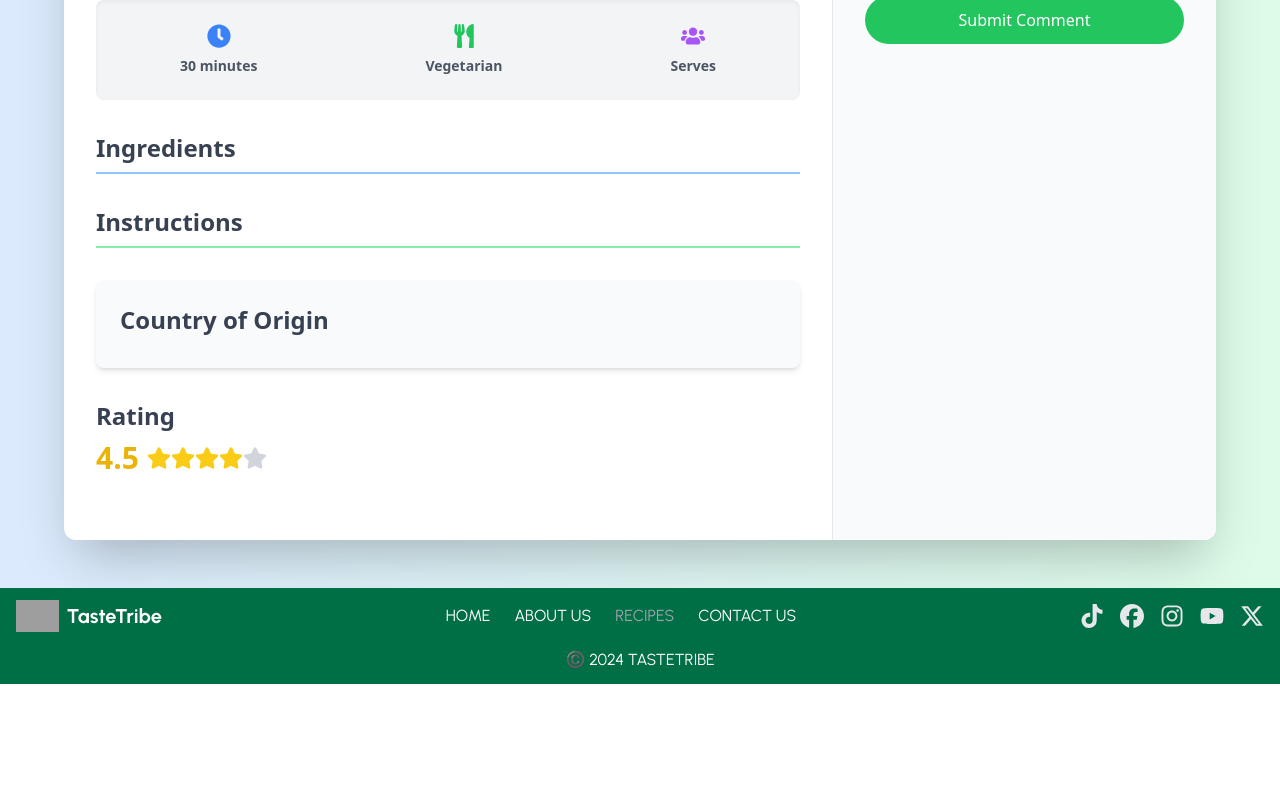
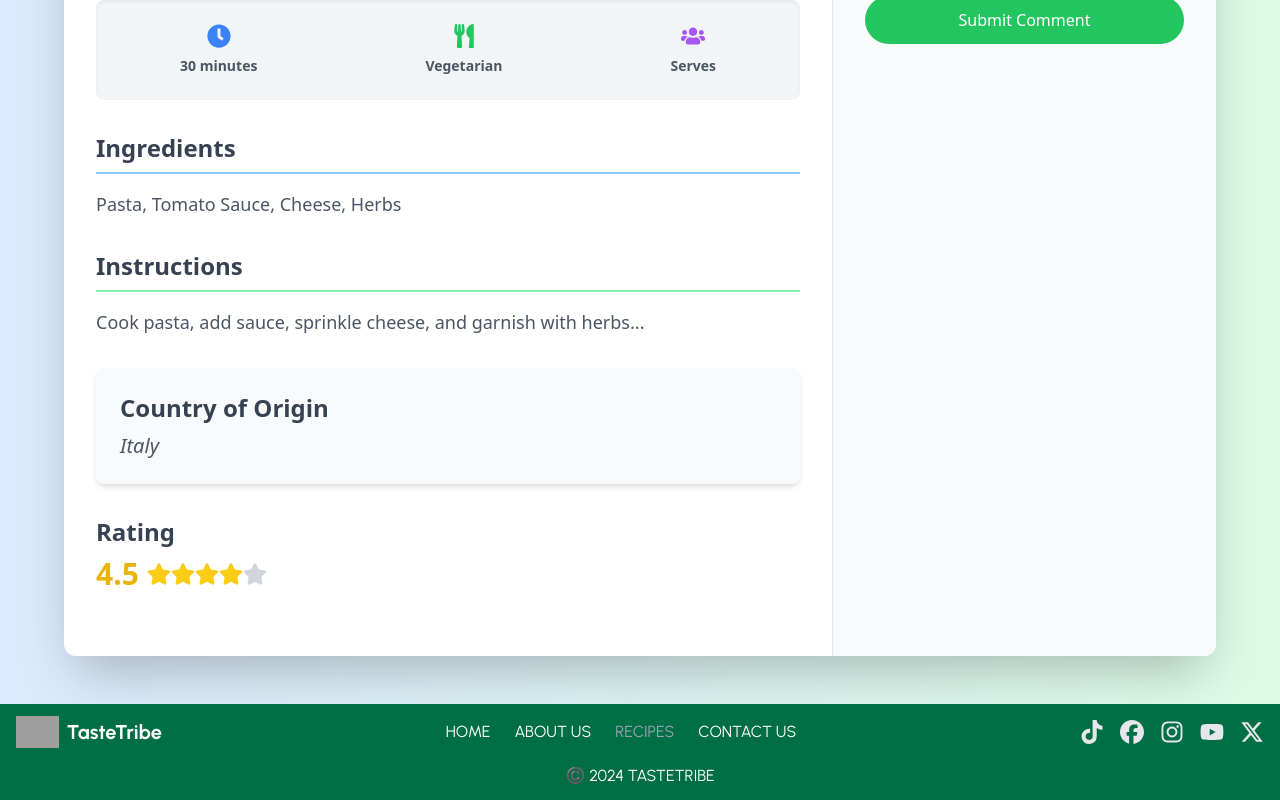
Before and after one commit to Nicolex0/TasteTribe_2.0, a React (Vite) app in the folder client/: page /recipes/1 in a window 1280 px wide. Shown: the part 756-1556 px from the top of the page. Before the commit the page ends 1440 px from the top, so only its background shows below. Built offline with nearby package versions, Linux system fonts and the light colour scheme; data requests are answered from the project's data file; grey boxes are pictures that could not be loaded.

Commit message:
Restructured db.json, Fixes View More button, and refactors RecipeInfo page. Also deletes packagelock.json outside client directory

```diff
--- a/client/db.json
+++ b/client/db.json
@@ -1,4 +1,7 @@
 {
+  "users": [
+
+  ],
 
   "recipes": [
     {
--- a/client/src/pages/RecipeInfo/RecipeInfo.jsx
+++ b/client/src/pages/RecipeInfo/RecipeInfo.jsx
@@ -29,7 +29,9 @@ const RecipeInfo = () => {
     // Fetch the recipe data based on the recipeId
     const fetchRecipe = async () => {
       try {
-        const response = await fetch(`http://localhost:3001/recipes/${recipeId}`);
+        const response = await fetch(
+          `http://localhost:3001/recipes/${recipeId}`
+        );
         const data = await response.json();
         setRecipe(data);
       } catch (error) {
@@ -112,39 +114,27 @@ const RecipeInfo = () => {
               <h2 className="text-2xl font-semibold text-gray-700 mb-4 border-b-2 border-blue-300 pb-2">
                 Ingredients
               </h2>
-              <ul className="list-none text-gray-600 space-y-2">
-                {typeof recipe.ingredients === "object" &&
-                  Object.entries(recipe.ingredients).map(([key, value]) => (
-                    <li key={key} className="text-lg flex items-center">
-                      <span className="w-2 h-2 bg-blue-500 rounded-full mr-3"></span>
-                      {value}
-                    </li>
-                  ))}
-              </ul>
+              <p className="text-gray-600 text-lg whitespace-pre-line">
+                {recipe.ingredients}
+              </p>
             </div>
 
             <div className="mb-8">
               <h2 className="text-2xl font-semibold text-gray-700 mb-4 border-b-2 border-green-300 pb-2">
                 Instructions
               </h2>
-              <ol className="list-none text-gray-600 space-y-4">
-                {recipe.instructions && Array.isArray(recipe.instructions) &&
-                  recipe.instructions.map((instruction, index) => (
-                    <li key={index} className="text-lg flex items-start">
-                      <span className="w-6 h-6 bg-green-500 text-white rounded-full flex items-center justify-center mr-3 mt-1 flex-shrink-0">
-                        {index + 1}
-                      </span>
-                      {instruction}
-                    </li>
-                  ))}
-              </ol>
+              <p className="text-gray-600 text-lg whitespace-pre-line">
+                {recipe.instructions}
+              </p>
             </div>
 
             <div className="mb-8 bg-gray-50 p-6 rounded-lg shadow-md">
               <h2 className="text-2xl font-semibold text-gray-700 mb-2">
                 Country of Origin
               </h2>
-              <p className="text-xl text-gray-600 italic">{recipe.country}</p>
+              <p className="text-xl text-gray-600 italic">
+                {recipe.countryOfOrigin || "Not specified"}
+              </p>
             </div>
 
             <div className="mb-8">
```
Also changed, not shown: client/src/components/ExploreRecipes.jsx (line endings or trailing spaces), 1 other file (tests, documents, lock files or other folders). Lines whose indentation alone changed are shown as unchanged.
